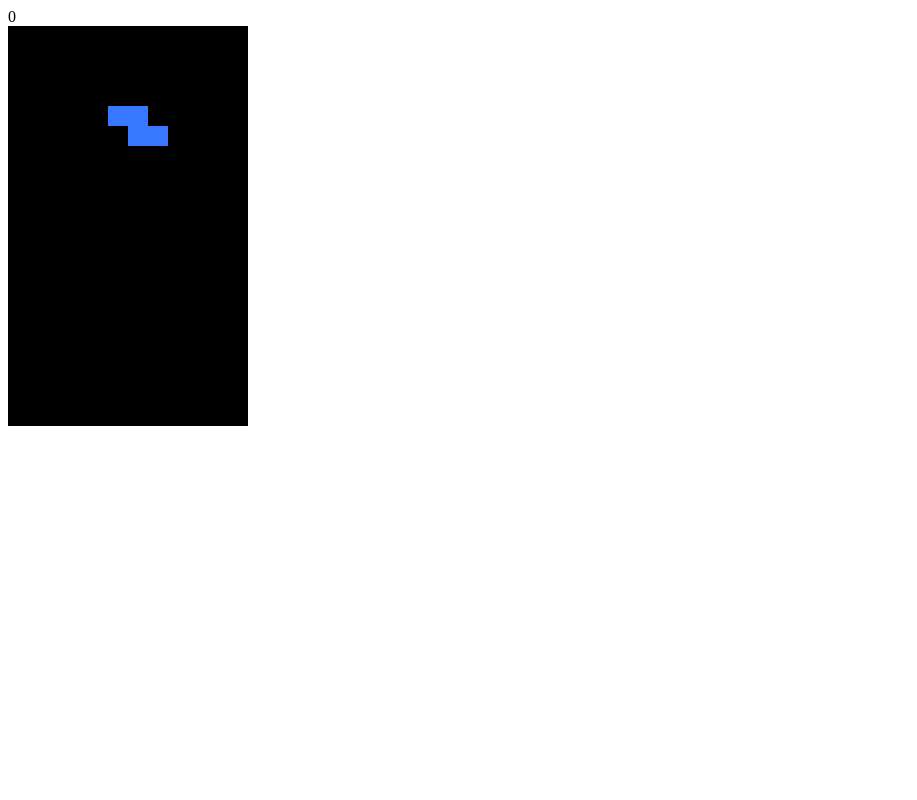
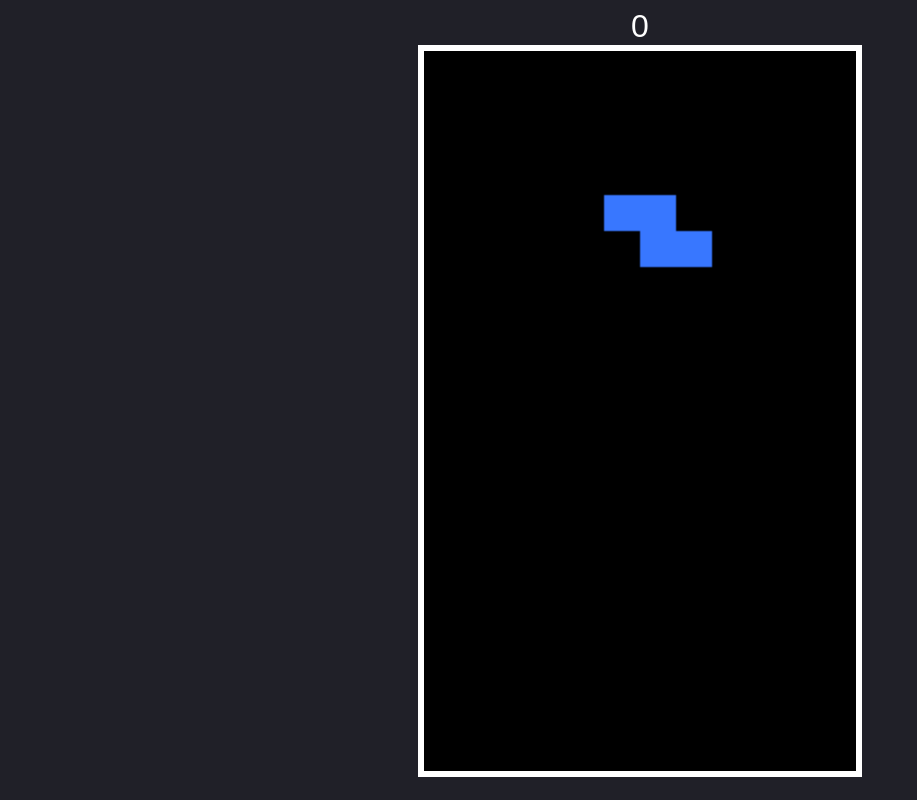
Before and after one commit to ebekebe/JavaScript, a plain HTML site: page game-tetris/index.html in a window 1280 px wide. Shown: the whole page, without its empty margins (0-917 px from the left). Drawn offline with Linux system fonts and the light colour scheme.

Commit message:
fixed score bug and styled it a little

```diff
--- a/game-tetris/index.html
+++ b/game-tetris/index.html
@@ -2,6 +2,20 @@
 <html>
 <head>
     <title>Tetris</title>
+    <style>
+        body {
+            background: #202028;
+            color: #fff;
+            font-family: sans-serif;
+            font-size: 2em;
+            text-align: center;
+        }
+
+        canvas {
+            border: solid .2em #fff;
+            height: 90vh;
+        }
+    </style>
     <meta http-equiv="Content-Type" content="text/html;charset=UTF-8">
 </head>
 <body>
--- a/game-tetris/tetris.js
+++ b/game-tetris/tetris.js
@@ -17,7 +17,7 @@ function arenaSweep() {
         arena.unshift(row);
         ++y;
 
-        playerDrop.score += rowCount * 10;
+        player.score += rowCount * 10;
         rowCount *= 2;
     }
 }
@@ -151,6 +151,7 @@ function playerReset() {
         updateScore();
     }
 }
+
 function playerRotate(dir) {
     const pos = player.pos.x;
     let offset = 1;
```
